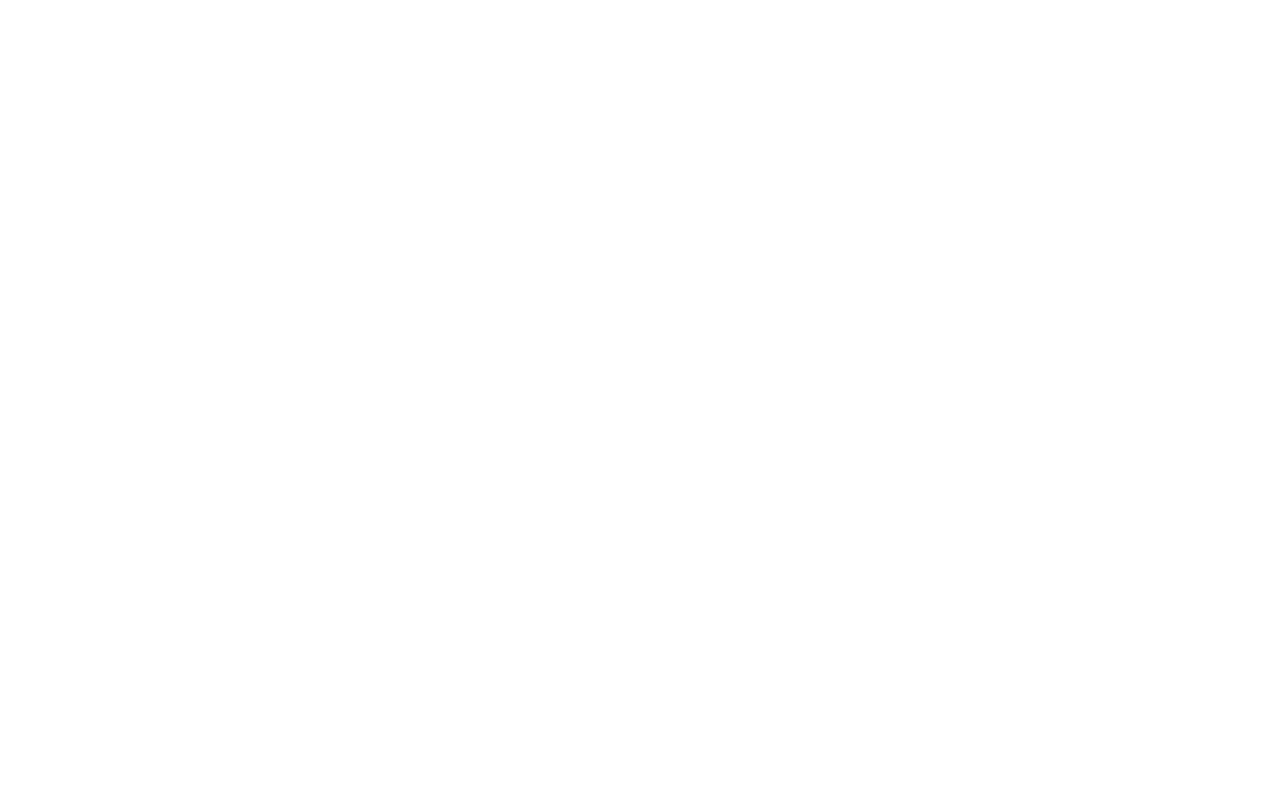
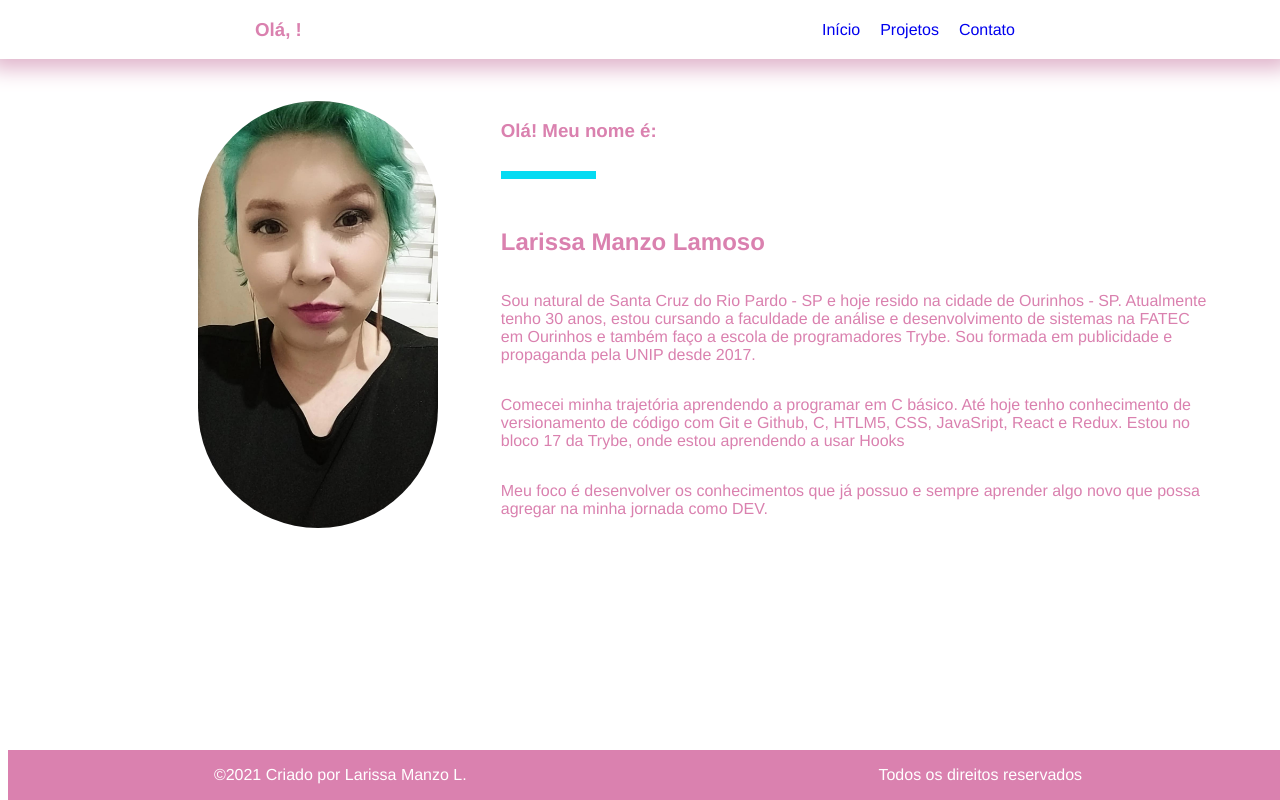
Before and after one commit to larymanzo/Portfolio, a React (Create React App) app: page /inicio in a window 1280 px wide. Built offline with nearby package versions, Linux system fonts and the light colour scheme.

Commit message:
Arrumando visual

```diff
--- a/src/App.js
+++ b/src/App.js
@@ -2,7 +2,6 @@ import React from 'react';
 import { Switch, Route, BrowserRouter } from 'react-router-dom';
 import Index from './pages/Index';
 import BoasVindas from './pages/BoasVindas';
-import Sobre from './pages/Sobre';
 import Projetos from './pages/Projetos';
 import Contato from './pages/Contato';
 
@@ -11,8 +10,7 @@ function App() {
     <BrowserRouter>
       <Switch>
         <Route exact path="/" component={ Index } />
-        <Route path="/boas-vindas" component={ BoasVindas } />
-        <Route path="/sobre" component={ Sobre } />
+        <Route path="/inicio" component={ BoasVindas } />
         <Route path="/projetos" component={ Projetos } />
         <Route path="/contato" component={ Contato } />
       </Switch>
--- a/src/components/Header.js
+++ b/src/components/Header.js
@@ -13,8 +13,7 @@ class Header extends Component {
           Olá, { name } !
         </h3>
         <nav className="nav-bar-header">
-          <Link to="/boas-vindas" className="item-nav-bar">Boas vindas</Link>
-          <Link to="/sobre" className="item-nav-bar">Sobre mim</Link>
+          <Link to="/inicio" className="item-nav-bar">Início</Link>
           <Link to="/projetos" className="item-nav-bar">Projetos</Link>
           <Link to="/contato" className="item-nav-bar">Contato</Link>
         </nav>
--- a/src/css/cards.css
+++ b/src/css/cards.css
@@ -17,7 +17,7 @@ body {
 
 .section-main {
   background-color: 248, 225, 237;
-  box-shadow: 0px 0px 20px 10px rgb(223, 169, 197);
+  box-shadow: 0px 0px 20px 5px rgb(223, 169, 197);
   border-radius: 15px;
 }
 
@@ -34,7 +34,7 @@ body {
 
 .section-about {
   background-color: 248, 225, 237;
-  box-shadow: 0px 0px 20px 10px rgb(223, 169, 197);
+  box-shadow: 0px 0px 20px 5px rgb(223, 169, 197);
   border-radius: 15px;
   padding: 5%;
   display: flex;
--- a/src/css/initial.css
+++ /dev/null
@@ -1,12 +0,0 @@
-.welcome-initial {
-  background-color: 248, 225, 237;
-  border-radius: 15px;
-  box-shadow: 0px 0px 20px 10px rgb(223, 169, 197);
-  color: rgb(218, 129, 175);
-  display: flex;
-  justify-content: center;
-  width: 30%;
-  padding: 4rem;
-  margin: auto;
-  margin-top: 10%;
-}
--- /dev/null
+++ b/src/css/main.css
@@ -0,0 +1,35 @@
+.welcome-main {
+  border-radius: 15px;
+  color:rgb(218, 129, 175);
+  display: flex;
+  justify-content:space-between;
+  margin-top: 8%;
+}
+
+.info {
+  display: flex;
+  flex-direction: column;
+  margin-left: 10%;
+  padding-left: 5%;
+}
+
+.info-main {
+  display: flex;
+  flex-direction: column;
+  padding-left: 5%;
+  padding-right: 5%;
+}
+
+.entalhe {
+  background-color: #05DBF2;
+  height: 8px;
+  width: 60px;
+  margin-top: 10px;
+  margin-bottom: 30px;
+  padding-left: 5%;
+}
+
+.imagem {
+  border-radius: 500px;
+  width: 15rem;
+}
--- a/src/pages/BoasVindas.js
+++ b/src/pages/BoasVindas.js
@@ -1,17 +1,27 @@
 import React from 'react';
 import Header from '../components/Header';
 import Footer from '../components/Footer'
-import '../css/cards.css'
+import Larissa from './Larissa.jpeg'
+import '../css/main.css'
 
 class BoasVindas extends React.Component {
   render() {
     return (
       <>
         <Header />
-        <section className="welcome section-main">
-          <h3>Olá! Meu nome é:</h3>
-          <h1>Larissa Manzo Lamoso</h1>
-          <p>Sou formada em Publicidade e propaganda, faço análise e desenvolvimento na FATEC-Ourinhos e também estou cursando a escola de programadores Trybe, em desenvolvimento full-stack</p>
+        <section className="welcome-main">
+          <div className="info">
+            <img className="imagem" src={Larissa} alt="Foto de Larissa"/>
+          </div>
+          <div className="info-main">
+            <h3>Olá! Meu nome é:</h3>
+            <div className="entalhe" />
+            <h1>Larissa Manzo Lamoso</h1>
+            <p> Sou natural de Santa Cruz do Rio Pardo - SP e hoje resido na cidade de Ourinhos - SP. Atualmente tenho 30 anos, estou cursando a faculdade de análise e desenvolvimento de sistemas na FATEC em Ourinhos e também faço a escola de programadores Trybe.  Sou formada em publicidade e propaganda pela UNIP desde 2017.</p>
+            <p>Comecei minha trajetória aprendendo a programar em C básico. Até hoje tenho conhecimento de versionamento de código com Git e Github, C, HTLM5, CSS, JavaSript, React e Redux. Estou no bloco 17 da Trybe, onde estou aprendendo a usar Hooks</p>
+            <p> Meu foco é desenvolver os conhecimentos que já possuo e sempre aprender algo novo que possa agregar na minha jornada como DEV.
+            </p>
+          </div>
         </section>
         <Footer />
       </>
--- a/src/pages/Index.js
+++ b/src/pages/Index.js
@@ -4,7 +4,7 @@ import PropTypes from 'prop-types';
 import { Link } from 'react-router-dom';
 import { userInformation } from '../redux/actions';
 import Footer from '../components/Footer';
-import '../css/initial.css';
+import '../css/cards.css';
 
 
 class Login extends Component {
@@ -28,14 +28,12 @@ class Login extends Component {
     const { handleChange, state } = this;
     return (
       <>
-        <header className="welcome-initial">
-          <section className="section-initial">
+          <section className="welcome section-main">
             <div>
-              <h3>Seja bem-vindo!!</h3>
+              <h2>Seja bem-vindo!!</h2>
+              <h3>Coloque o seu nome para continuar!</h3>
             </div>
             <div>
-              <h3>Coloque o seu nome para continuar!</h3>
-            </div>
               <form action="">
                 <input
                   type="text"
@@ -55,8 +53,8 @@ class Login extends Component {
                   </button>
                 </Link>
               </form>
+            </div>
           </section>
-        </header>
         <Footer />
       </>
     );
--- a/src/pages/Sobre.js
+++ b/src/pages/Sobre.js
@@ -10,8 +10,8 @@ class Sobre extends React.Component {
         <Header />
         <section className="welcome section-main">
           <h2>Sobre:</h2>
-          <p>Olá, me chamo Larissa, tenho 30 anos. Sou formada em publicidade e propaganda pela UNIP desde 2017. Faço faculdade de análise e desenvolvimento de sistemas e também faço a escola de programadores Trybe. Até hoje tenho conhecimento de versionamento de código com Git e Github, HTLM5, CSS, JavaSript, React e Redux. Estou no bloco 17 da Trybe, onde estou aprendendo a usar Hooks</p>
-          <p>Meu foco hoje é desenvolver os conhecimentos que já possuo e sempre aprender algo novo que possa agregar na minha jornada como DEV.
+          <p> Olá, me chamo Larissa, tenho 30 anos. Sou formada em publicidade e propaganda pela UNIP desde 2017. Faço faculdade de análise e desenvolvimento de sistemas e também faço a escola de programadores Trybe. Até hoje tenho conhecimento de versionamento de código com Git e Github, HTLM5, CSS, JavaSript, React e Redux. Estou no bloco 17 da Trybe, onde estou aprendendo a usar Hooks</p>
+          <p> Meu foco hoje é desenvolver os conhecimentos que já possuo e sempre aprender algo novo que possa agregar na minha jornada como DEV.
           </p>
         </section>
         <Footer />
```
Also changed, not shown: src/pages/Larissa.jpeg (added). Lines whose indentation alone changed are shown as unchanged.
